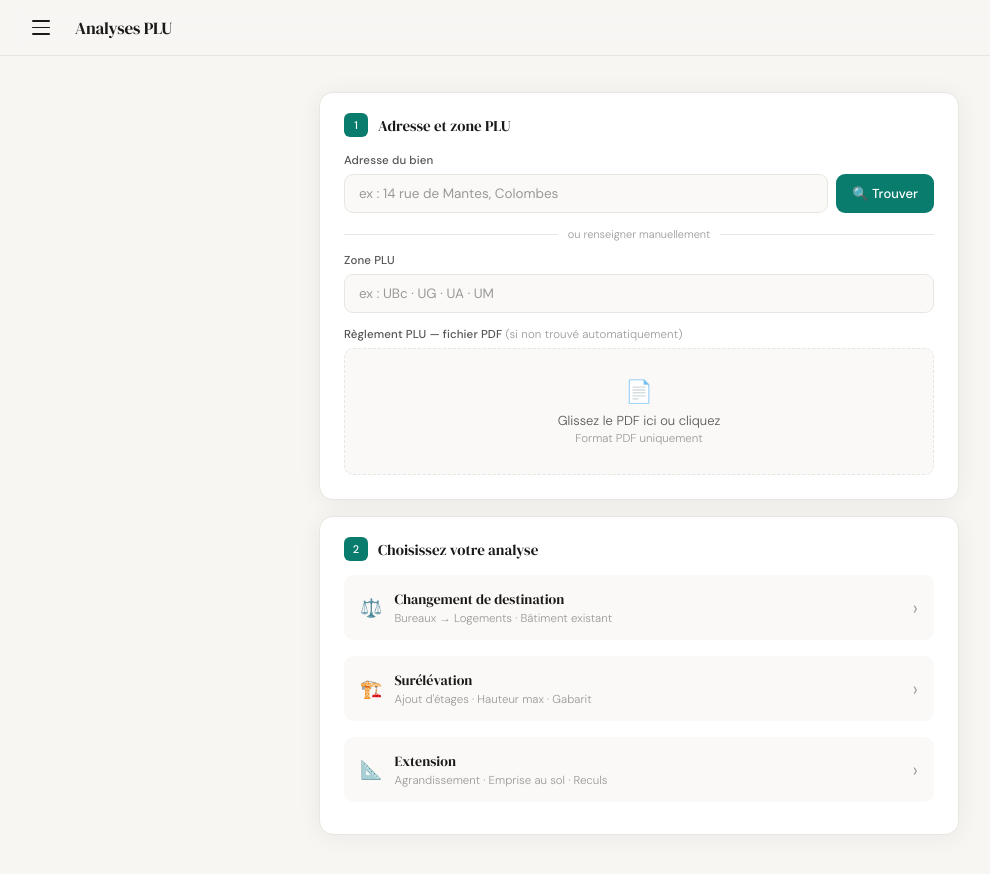
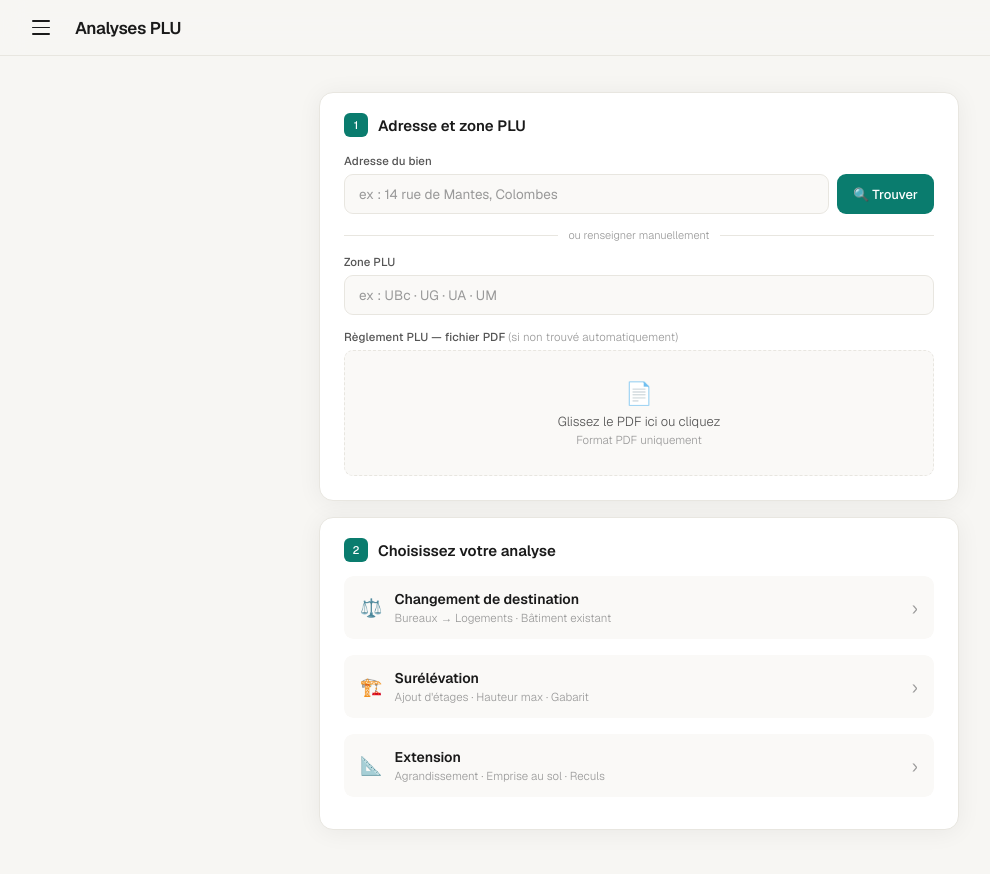
Before and after one commit to titolotiti/urbanisme-batipart, a website: page public/index.html in a window 1280 px wide. Shown: the whole page, without its empty margins (1-991 px from the left). Drawn offline with nearby package versions, Linux system fonts and the light colour scheme.

Commit message:
Update index.html

```diff
--- a/public/index.html
+++ b/public/index.html
@@ -5,7 +5,7 @@
 <meta name="viewport" content="width=device-width, initial-scale=1.0">
 <title>Analyseur PLU — Batipart</title>
 <link rel="preconnect" href="https://fonts.googleapis.com">
-<link href="https://fonts.googleapis.com/css2?family=DM+Sans:wght@300;400;500&family=DM+Serif+Display:ital@0;1&display=swap" rel="stylesheet">
+<link href="https://fonts.googleapis.com/css2?family=Geist:wght@300;400;500;600&display=swap" rel="stylesheet">
 <style>
 *, *::before, *::after { box-sizing: border-box; margin: 0; padding: 0; }
 
@@ -32,7 +32,7 @@
 body {
   background: var(--bg);
   color: var(--ink);
-  font-family: "DM Sans", sans-serif;
+  font-family: "Geist", sans-serif;
   font-weight: 300;
   min-height: 100vh;
 }
@@ -116,9 +116,9 @@ body {
   transition: transform .25s, opacity .2s;
 }
 .topbar-title {
-  font-family: "DM Serif Display", serif;
-  font-size: 17px; font-weight: 400;
-  color: var(--ink); letter-spacing: -.01em;
+  font-family: "Geist", sans-serif;
+  font-size: 17px; font-weight: 600;
+  color: var(--ink); letter-spacing: -.02em;
 }
 
 /* ── PAGE LAYOUT ── */
@@ -150,8 +150,8 @@ body {
   flex-shrink: 0;
 }
 .card-hd h2 {
-  font-family: "DM Serif Display", serif;
-  font-size: 15px; font-weight: 400;
+  font-family: "Geist", sans-serif;
+  font-size: 15px; font-weight: 600;
   color: var(--ink);
 }
 .card-bd { padding: 16px 24px 24px; }
@@ -169,7 +169,7 @@ body {
   border: 1.5px solid var(--border);
   border-radius: var(--r-sm);
   padding: 10px 14px;
-  font-family: "DM Sans", sans-serif;
+  font-family: "Geist", sans-serif;
   font-size: 13.5px; color: var(--ink);
   outline: none;
   transition: border-color .18s, box-shadow .18s;
@@ -188,7 +188,7 @@ body {
   color: #fff; border: none;
   border-radius: var(--r-sm);
   padding: 10px 16px;
-  font-family: "DM Sans", sans-serif;
+  font-family: "Geist", sans-serif;
   font-size: 13px; font-weight: 500;
   cursor: pointer; white-space: nowrap;
   transition: opacity .18s;
@@ -262,7 +262,7 @@ body {
 .volet.open .volet-hd { background: var(--teal-light); border-radius: var(--r-sm) var(--r-sm) 0 0; }
 .vi { font-size: 18px; flex-shrink: 0; }
 .vinfo { flex: 1; }
-.vtitle { font-family: "DM Serif Display", serif; font-size: 14px; font-weight: 400; color: var(--ink); }
+.vtitle { font-family: "Geist", sans-serif; font-size: 14px; font-weight: 600; color: var(--ink); }
 .vsub { font-size: 11.5px; color: var(--ink3); margin-top: 2px; }
 .varrow { font-size: 20px; color: var(--ink3); transition: transform .25s; line-height: 1; }
 .volet.open .varrow { transform: rotate(90deg); color: var(--teal); }
@@ -277,7 +277,7 @@ body {
 .btn-go {
   width: 100%; background: var(--teal); color: #fff;
   border: none; border-radius: var(--r-sm);
-  padding: 13px; font-family: "DM Sans", sans-serif;
+  padding: 13px; font-family: "Geist", sans-serif;
   font-size: 14px; font-weight: 500; cursor: pointer;
   display: flex; align-items: center; justify-content: center; gap: 7px;
   transition: opacity .18s;
@@ -310,11 +310,11 @@ body {
   padding: 14px 20px;
   display: flex; align-items: center; justify-content: space-between; gap: 12px;
 }
-.res-top h3 { font-family: "DM Serif Display", serif; font-size: 15px; font-weight: 400; color: #fff; }
+.res-top h3 { font-family: "Geist", sans-serif; font-size: 15px; font-weight: 600; color: #fff; }
 .ztag { background: rgba(255,255,255,.2); color: #fff; font-size: 12px; font-weight: 500; padding: 3px 12px; border-radius: 99px; }
 .res-body { padding: 20px 22px; }
 .res-body h2 {
-  font-family: "DM Serif Display", serif; font-size: 16px; font-weight: 400;
+  font-family: "Geist", sans-serif; font-size: 15px; font-weight: 600;
   color: var(--ink); margin: 20px 0 8px;
   display: flex; align-items: center; gap: 8px;
 }
@@ -332,7 +332,7 @@ body {
 .v-nok { display: inline-block; background: var(--red); color: var(--red-dk); border-radius: 6px; padding: 2px 9px; font-weight: 500; font-size: 13px; }
 .v-unk { display: inline-block; background: var(--bg); color: var(--ink3); border-radius: 6px; padding: 2px 9px; font-weight: 500; font-size: 13px; }
 .res-foot { padding: 12px 20px; border-top: 1px solid var(--border); display: flex; gap: 8px; background: #faf9f7; }
-.bsm { border: 1.5px solid var(--border); background: var(--surface); border-radius: 6px; padding: 7px 14px; font-family: "DM Sans", sans-serif; font-size: 12px; cursor: pointer; color: var(--ink2); display: flex; align-items: center; gap: 5px; transition: background .15s; }
+.bsm { border: 1.5px solid var(--border); background: var(--surface); border-radius: 6px; padding: 7px 14px; font-family: "Geist", sans-serif; font-size: 12px; cursor: pointer; color: var(--ink2); display: flex; align-items: center; gap: 5px; transition: background .15s; }
 .bsm:hover { background: var(--bg); }
 .bsm.teal { border-color: var(--teal); color: var(--teal); }
 .bsm.teal:hover { background: var(--teal-light); }
```
